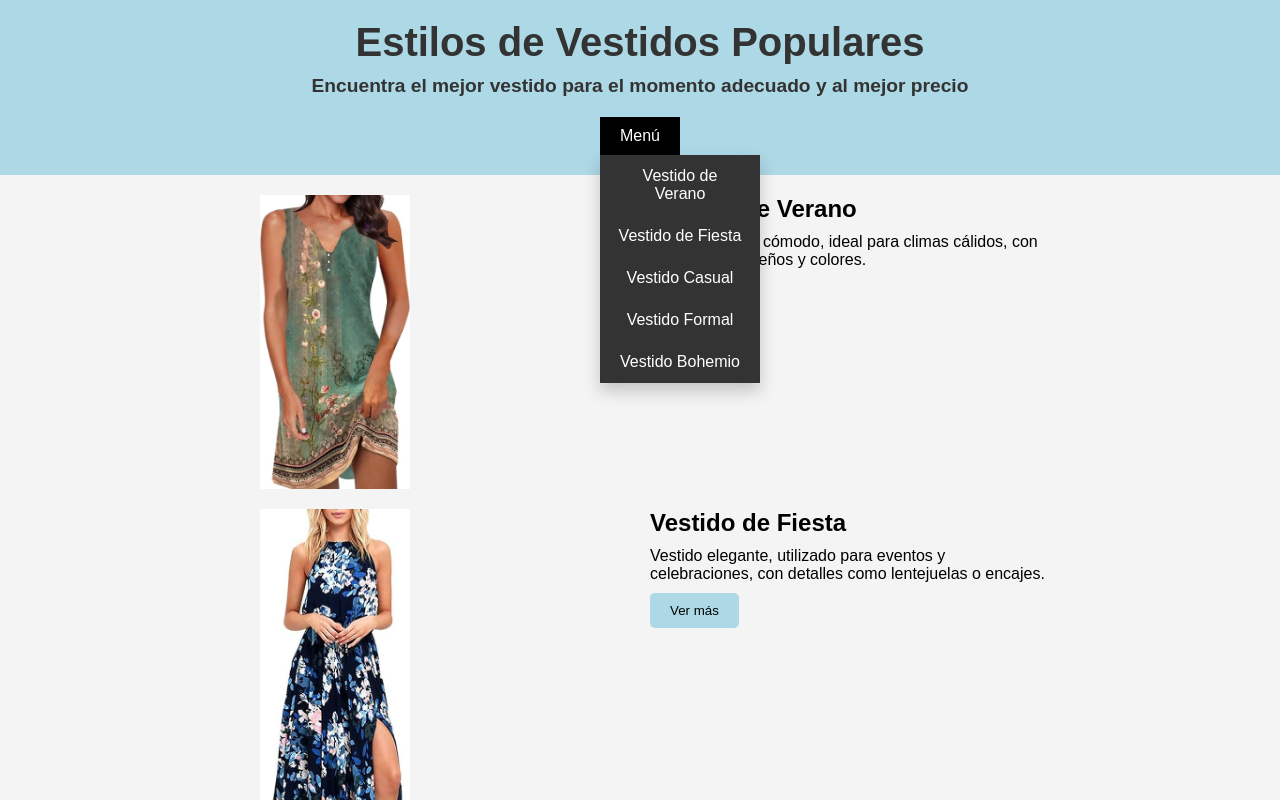
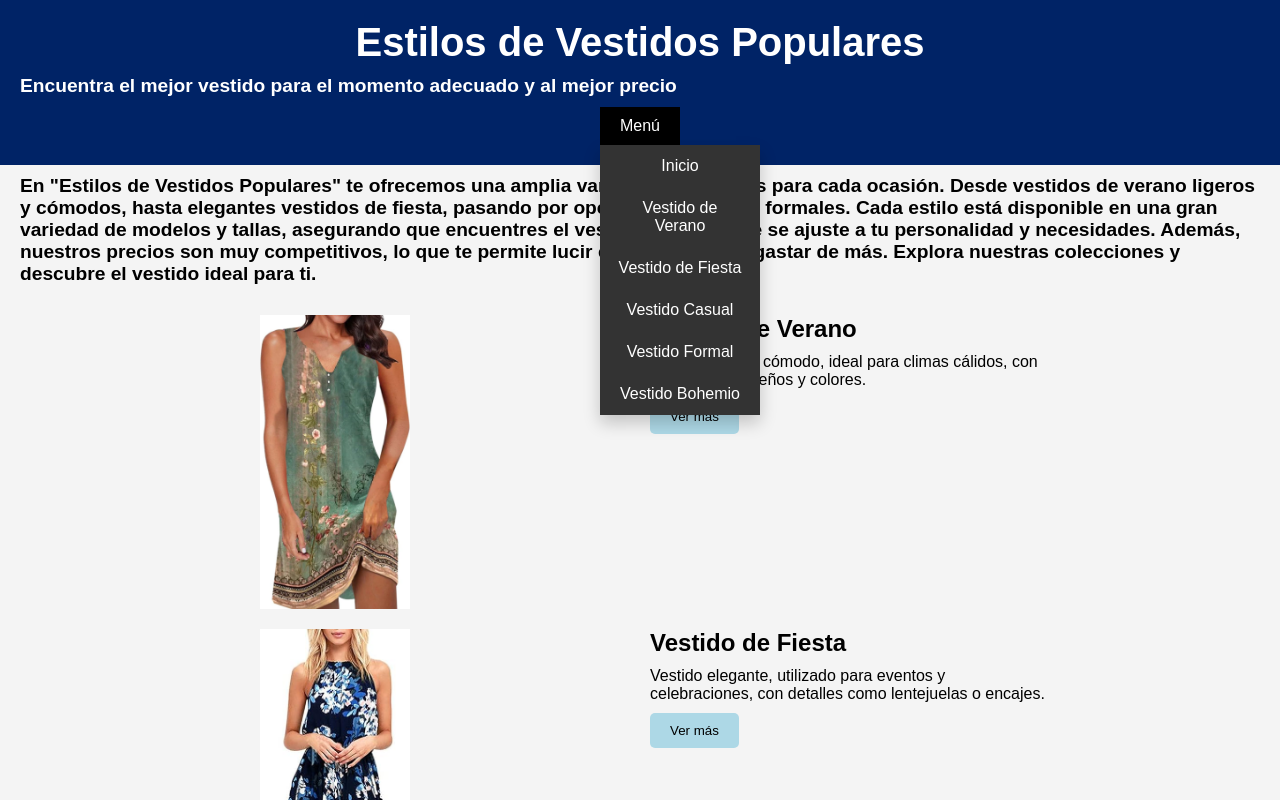
Before and after one commit to IMAGIF/VESTIDOS, a plain HTML site: page index.html in a window 1280 px wide. Both pictures are taken after a click on the button "Menú". Shown: the top 800 px of the page. Drawn offline with Linux system fonts and the light colour scheme.

Commit message:
Descripción en index

```diff
--- a/index.html
+++ b/index.html
@@ -12,8 +12,8 @@
             background-color: #f4f4f4;
         }
         header {
-            background-color: #add8e6;
-            color: #333;
+            background-color: #002366; /* Azul oscuro */
+            color: white;
             padding: 20px 0;
             text-align: center;
             position: relative;
@@ -23,8 +23,9 @@
             font-size: 2.5em;
         }
         h2 {
-            margin: 10px 0 20px;
+            margin: 10px 20px;
             font-size: 1.2em;
+            text-align: left; /* Alineación izquierda */
         }
         .container {
             display: grid;
@@ -67,8 +68,8 @@
             background-color: #90c1e0;
         }
         footer {
-            background-color: #add8e6;
-            color: #333;
+            background-color: #002366; /* Azul oscuro */
+            color: white;
             text-align: center;
             padding: 10px 0;
             position: relative;
@@ -120,6 +121,7 @@
     <div class="dropdown">
         <button onclick="toggleMenu()">Menú</button>
         <div id="dropdownContent" class="dropdown-content">
+            <a href="https://imagif.github.io/VESTIDOS/index.html">Inicio</a>
             <a href="vestido-de-verano" target="_blank">Vestido de Verano</a>
             <a href="vestido-de-fiesta" target="_blank">Vestido de Fiesta</a>
             <a href="vestido-casual" target="_blank">Vestido Casual</a>
@@ -128,6 +130,8 @@
         </div>
     </div>
 </header>
+
+<h2>En "Estilos de Vestidos Populares" te ofrecemos una amplia variedad de vestidos para cada ocasión. Desde vestidos de verano ligeros y cómodos, hasta elegantes vestidos de fiesta, pasando por opciones casuales y formales. Cada estilo está disponible en una gran variedad de modelos y tallas, asegurando que encuentres el vestido perfecto que se ajuste a tu personalidad y necesidades. Además, nuestros precios son muy competitivos, lo que te permite lucir espectacular sin gastar de más. Explora nuestras colecciones y descubre el vestido ideal para ti.</h2>
 
 <div class="container">
     <div class="item">
```
